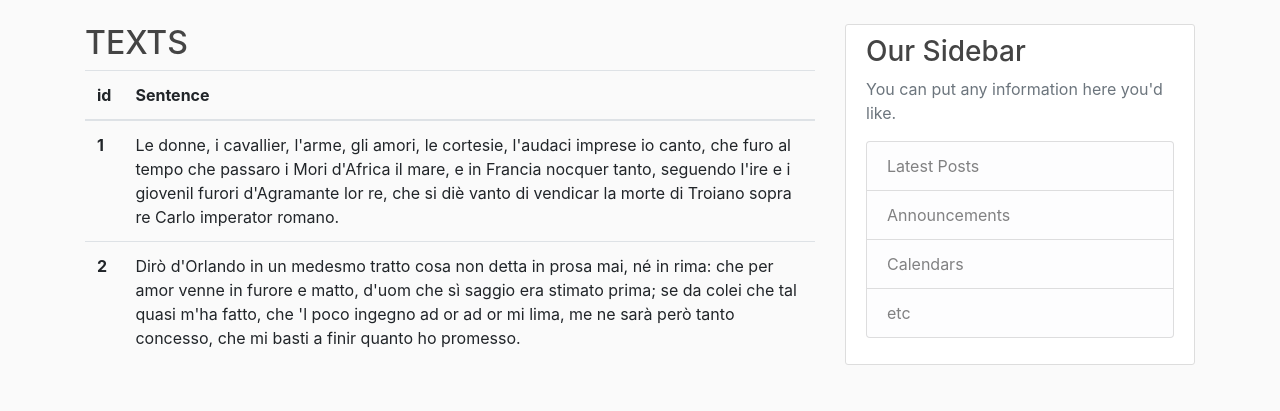
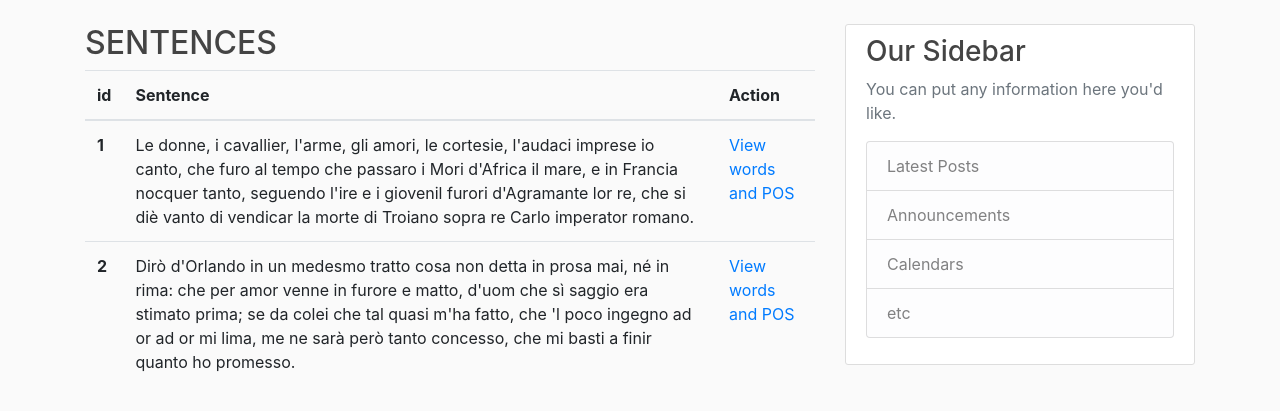
Before and after one commit to elypaolazz/flask_text, a Flask app: page /view_text/1 in a window 1280 px wide. Shown: the part 56-467 px from the top of the page. Run offline with Flask 2, Linux system fonts and the light colour scheme; data comes from the database, SQL or seed files in the repository; both versions use the stored data as it was after the commit; some libraries are stand-ins or nearby versions.

Commit message:
Added word.html, modified models, routes

```diff
--- a/flaskblog/routes.py
+++ b/flaskblog/routes.py
@@ -4,12 +4,12 @@ from PIL import Image
 from flask import render_template, url_for, flash, redirect, request, abort
 from flaskblog import app, db, bcrypt, mail
 from flaskblog.forms import RegistrationForm, LoginForm, UpdateAccountForm, PostForm, RequestResetForm, ResetPasswordForm, Input_textForm
-from flaskblog.models import User, Post, Texts, Sent
+from flaskblog.models import User, Post, Texts, Sent, Words
 from flask_login import login_user, current_user, logout_user, login_required
 from flask_mail import Message
 import nltk
 from nltk.tokenize import sent_tokenize
-
+from flaskblog.italian_resources import tools_ita
 
 @app.route("/")
 @app.route("/home")
@@ -23,6 +23,7 @@ def home():
 def about():
     return render_template('about.html', title='Input text')
 
+
 @app.route("/input_text", methods=['GET', 'POST'])
 def input_text():
     form = Input_textForm()
@@ -34,12 +35,21 @@ def input_text():
         #     db.session.add(sent)
         db.session.commit()
         # last = Texts.
-        last= Texts.query.order_by(Texts.id.desc()).first()
+        last = Texts.query.order_by(Texts.id.desc()).first()
         for i in (sent_tokenize(last.text)):
             sent = Sent(sentence=i, owner_id=last.id)
             db.session.add(sent)
             db.session.commit()
-        flash('Your post has been created', 'succes')
+            # last_sent = Sent.query.order_by(Sent.id.desc()).first()
+            tokens_pos =([tools_ita.perc_tagger.tag(tools_ita.tokenizza(sent)) for sent in tools_ita.sent_tokenizza(i)])
+            for item in tokens_pos[0]:
+                token = item[0]
+                pos = item[1]
+                word = Words(word=token, pos=pos, sentowner_id=sent.id)
+                db.session.add(word)
+                db.session.commit()
+
+        flash('You insert a text!', 'succes')
         return redirect(url_for('view_text'))
     return render_template('input_text.html', title='Input text', form=form, legend='Input text')
 
@@ -54,6 +64,20 @@ def sent(texts_id):
     sent = Sent.query.filter_by(owner=text)
     return render_template('sent.html', title=text.title, text=text, sent=sent)
 
+@app.route("/view_words/<int:sent_id>", methods=['GET', 'POST'])
+def words(sent_id):
+    sent = Sent.query.get_or_404(sent_id)
+    words = Words.query.filter_by(sentowner=sent)
+    return render_template('words.html', title='Words', sent=sent, words=words)
+
+@app.route("/view_text/<int:texts_id>/delete", methods=['POST'])
+@login_required
+def delete_text(texts_id):
+    text = Texts.query.get_or_404(texts_id)
+    db.session.delete(text)
+    db.session.commit()
+    return redirect(url_for('view_text'))
+    flash('Your text has been deleted!', 'success')
 
 
 @app.route("/register", methods=['GET', 'POST'])
--- a/flaskblog/templates/sent.html
+++ b/flaskblog/templates/sent.html
@@ -1,11 +1,13 @@
 {% extends "layout.html" %}
 {% block content %}
-<h2>TEXTS</h2>
+<h2>SENTENCES</h2>
+<!-- <button type="button" class="btn btn-danger btn-sm m-1" data-toggle="modal" data-target="#deleteModal">Delete</button> -->
 <table class="table">
     <thead>
       <tr>
         <th scope="col">id</th>
         <th scope="col">Sentence</th>
+        <th scope="col">Action</th>
       </tr>
     </thead>
     <tbody>
@@ -13,8 +15,28 @@
         <tr>
           <th>{{ i.id }}</th>
           <td>{{ i.sentence }}</td>
+          <td><a href="{{ url_for('words', sent_id=i.id) }}">View words and POS</a></td>
         </tr>
         {% endfor %}
     </tbody>
 </table>
+<!-- Modal -->
+<div class="modal fade" id="deleteModal" tabindex="-1" role="dialog" aria-labelledby="deleteModalLabel" aria-hidden="true">
+  <div class="modal-dialog" role="document">
+  <div class="modal-content">
+      <div class="modal-header">
+      <h5 class="modal-title" id="deleteModalLabel">Delete Text?</h5>
+      <button type="button" class="close" data-dismiss="modal" aria-label="Close">
+          <span aria-hidden="true">&times;</span>
+      </button>
+      </div>
+      <div class="modal-footer">
+      <button type="button" class="btn btn-secondary" data-dismiss="modal">Close</button>
+      <form action="{{ url_for('delete_text', texts_id=text.id) }}" method="POST">
+          <input class="btn btn-danger" type="submit" value="Delete">
+      </form>
+      </div>
+  </div>
+  </div>
+</div>
 {% endblock content %}
--- a/flaskblog/templates/view_text.html
+++ b/flaskblog/templates/view_text.html
@@ -21,4 +21,5 @@
         {% endfor %}
     </tbody>
 </table>
+
 {% endblock content %}
--- a/run.py
+++ b/run.py
@@ -1,4 +1,5 @@
 from flaskblog import app
+from flaskblog import italian_resources
 
 if __name__ == '__main__':
     app.run(debug=True)
```
Also changed, not shown: flaskblog/models.py (+10 -1 lines), flaskblog/site.db.
